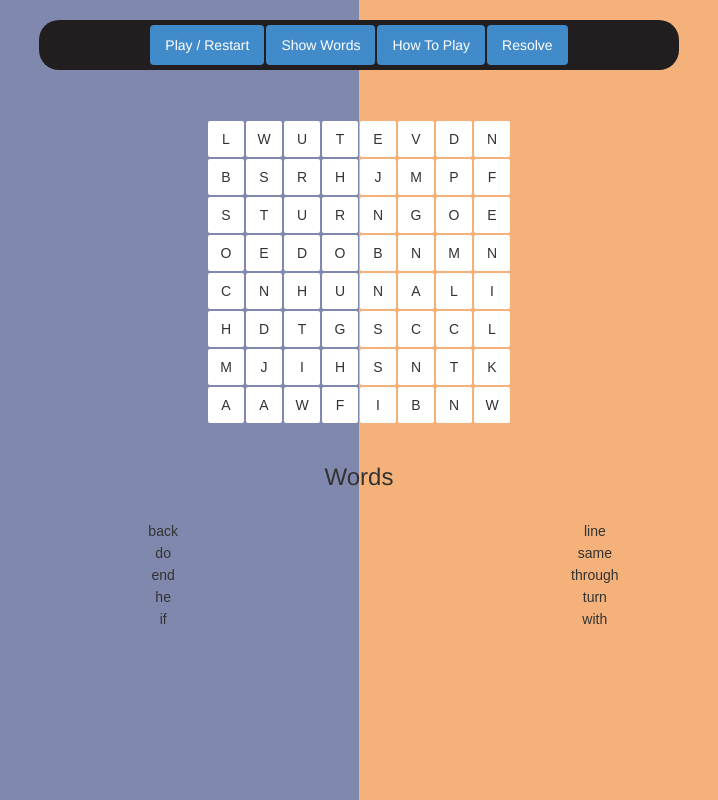
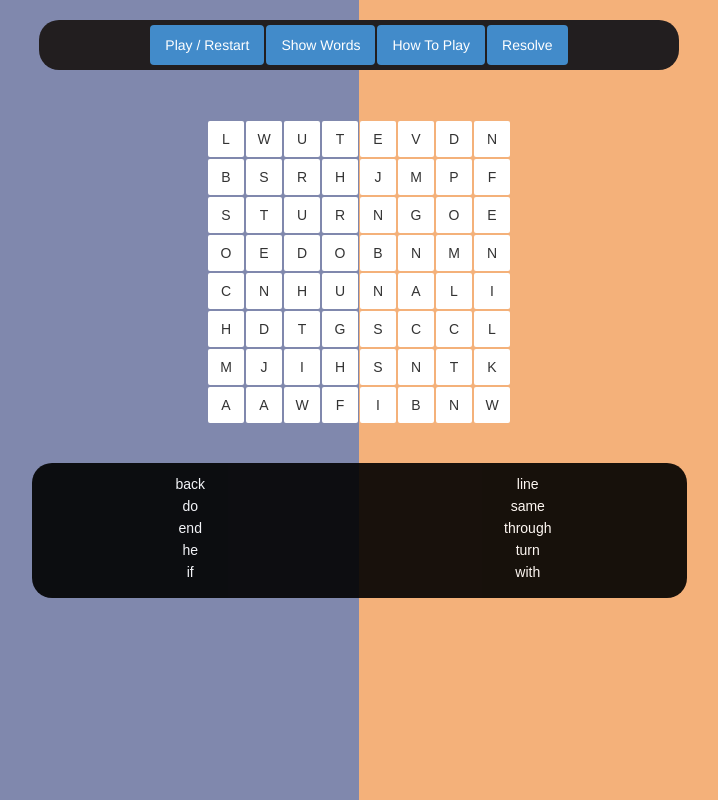
Before and after one commit to cortezcristian/sopa-de-letras, a browser extension: page app/index.html in a window 1280 px wide. Both pictures are taken after a click on the link "Show Words". Shown: the whole page, without its empty margins (281-999 px from the left). Drawn offline with Linux system fonts and the light colour scheme; files that its build step writes are made by us from their sources; files whose address does not match are found by name.

Commit message:
Toggle words

```diff
--- a/app/index.html
+++ b/app/index.html
@@ -38,7 +38,7 @@
         <div class="col-sm-6 col-sm-offset-3 game-menu">
             <ul class="nav nav-pills center-pills">
               <li class="active"><a href="" ng-click="start()">Play / Restart</a></li>
-              <li class="active"><a href="">Show Words</a></li>
+              <li class="active"><a href="" ng-click="togglewords()">Show Words</a></li>
               <li class="active"><a href="">How To Play</a></li>
               <li class="active"><a href="" ng-click="solve()">Resolve</a></li>
             </ul>
--- a/app/scripts/directives/wordfinder.js
+++ b/app/scripts/directives/wordfinder.js
@@ -238,8 +238,14 @@ angular.module('sopaDeLetrasApp')
       restrict: 'A',
       templateUrl: './views/wordfinder.html',
       controller: function($rootScope){
+        $rootScope.showwords = false;
+
         $rootScope.solve = function(){
             wordfindgame.solve(gamePuzzle, words);
+        }
+
+        $rootScope.togglewords = function(){
+            $rootScope.showwords = !$rootScope.showwords;
         }
 
         $rootScope.start = function(){
--- a/app/styles/main.css
+++ b/app/styles/main.css
@@ -171,7 +171,7 @@ button::-moz-focus-inner {
 * Styles for the word list
 */
 .words {
-  padding-top: 20px;
+  padding: 10px 0;
   -moz-column-count: 2;
   -moz-column-gap: 20px;
   -webkit-column-count: 2;
@@ -181,10 +181,15 @@ button::-moz-focus-inner {
   /*
   width: 300px;
   */
+  background: #000;
+  color: white;
+  border-radius: 20px;
+  opacity: 0.9;
 }
 
 .words ul {
   list-style-type: none;
+  padding: 0;
 }
 
 .words li {
--- a/app/views/wordfinder.html
+++ b/app/views/wordfinder.html
@@ -4,9 +4,8 @@
             <div class="puzzle"></div>
         </div>
     </div>
-    <div class="row">
-        <div class="col-sm-8 col-sm-offset-2">
-            <h3>Words</h3>
+    <div class="row" ng-show="showwords">
+        <div class="col-sm-6 col-sm-offset-3 footer">
             <div class="words"></div>
         </div>
     </div>
```
